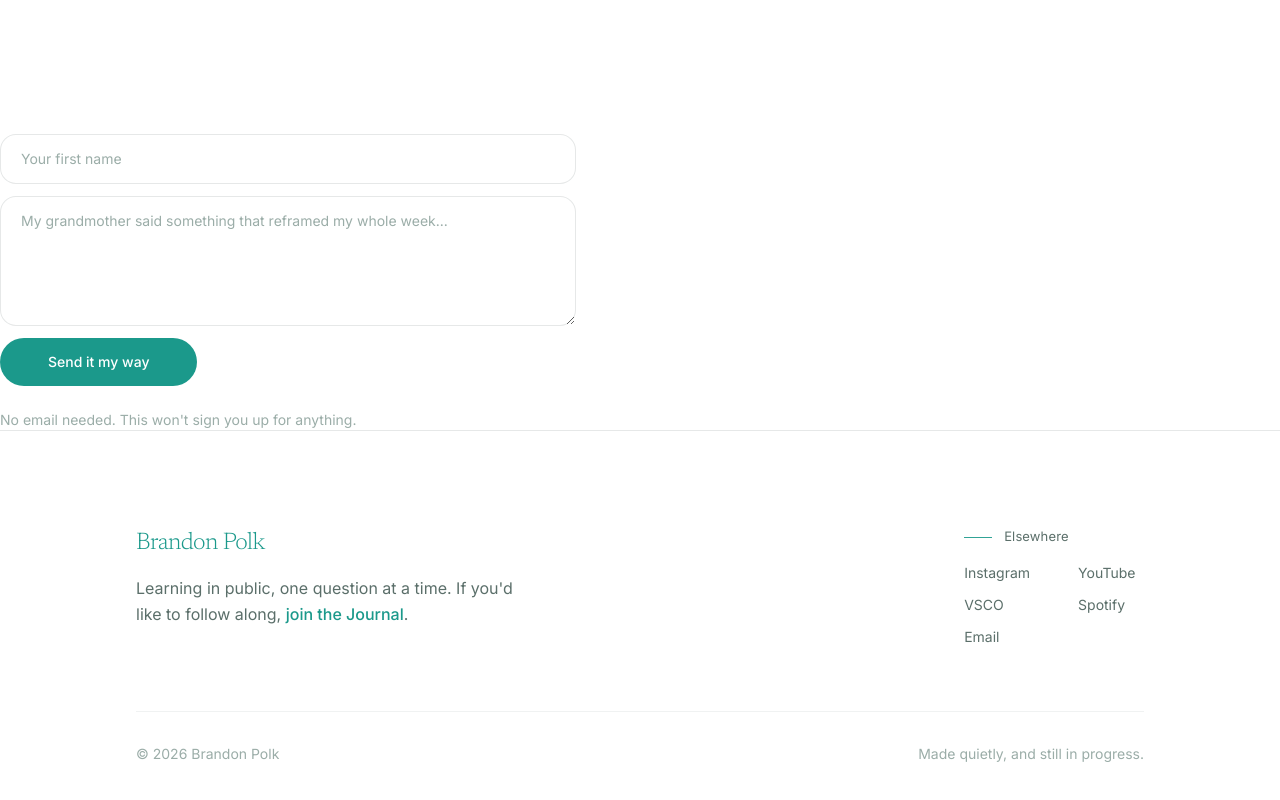
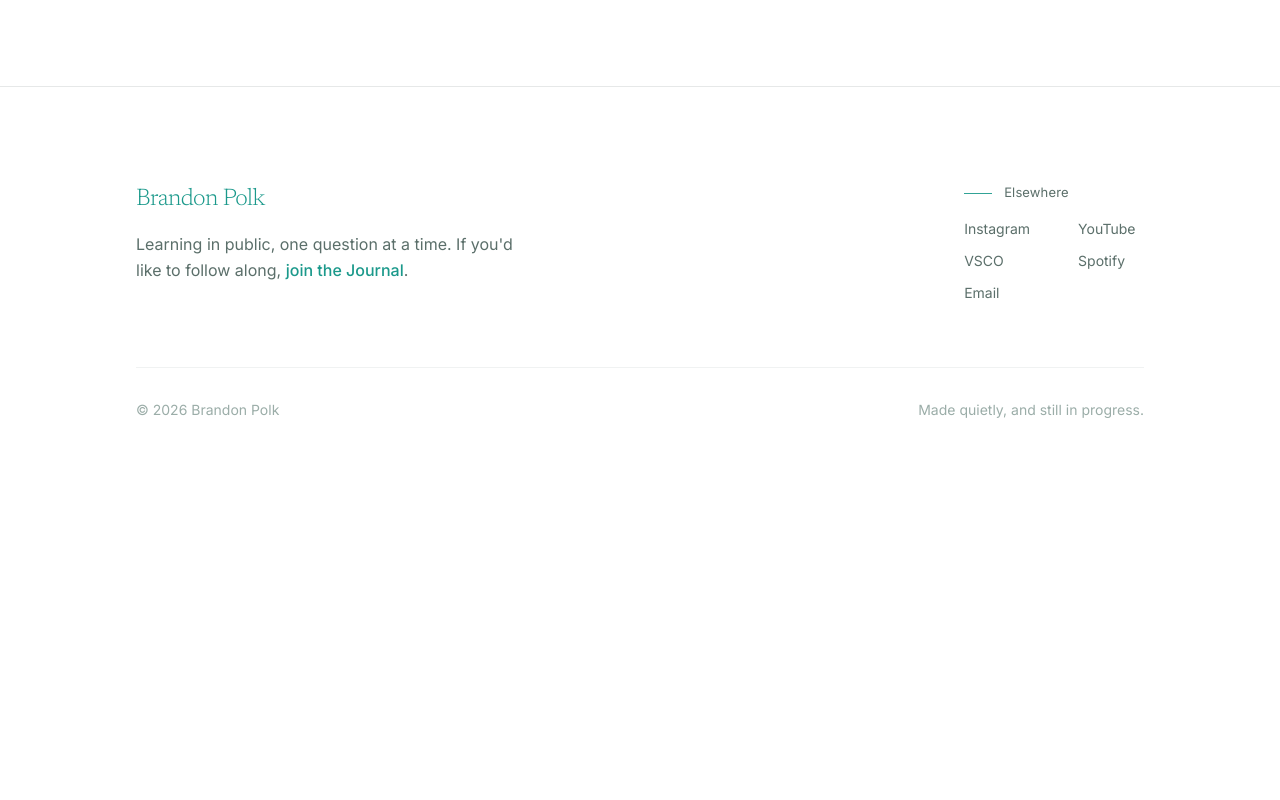
Before and after one commit to iambrandonpolk/brandon-polk-site, a Next.js app: page / in a window 1280 px wide. Shown: the part 3600-4400 px from the top of the page. After the commit the page ends 4116 px from the top, so only its background shows below. Built offline with nearby package versions, Linux system fonts and the light colour scheme.

Commit message:
Perspective off the homepage

```diff
--- a/app/page.jsx
+++ b/app/page.jsx
@@ -2,7 +2,6 @@ import Navbar from "@/components/Navbar";
 import Hero from "@/components/Hero";
 import Newsletter from "@/components/Newsletter";
 import About from "@/components/About";
-import Ask from "@/components/Ask";
 import Diaries from "@/components/Diaries";
 import Footer from "@/components/Footer";
 import Reveal from "@/components/Reveal";
@@ -39,9 +38,6 @@ export default function Home() {
         <Reveal>
           <About />
         </Reveal>
-        <Reveal>
-          <Ask />
-        </Reveal>
       </main>
       <Footer />
     </>
```
